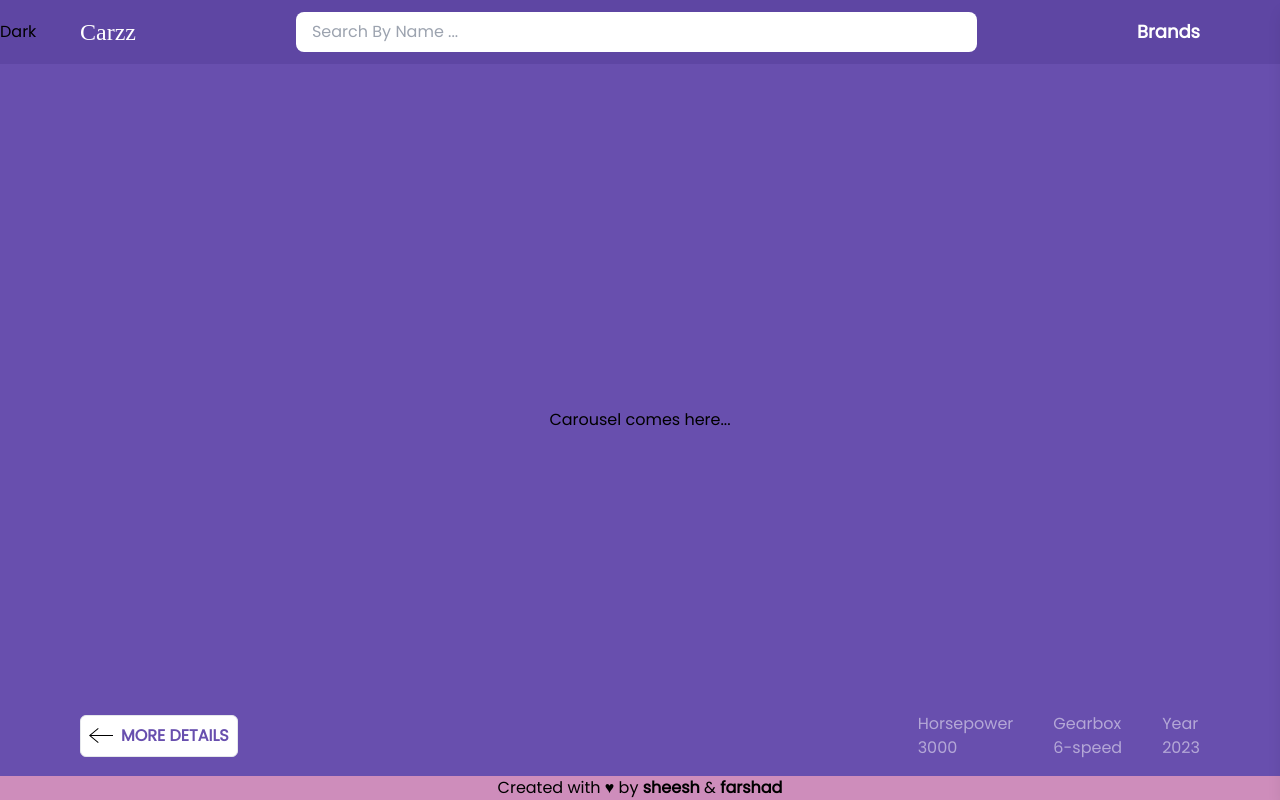
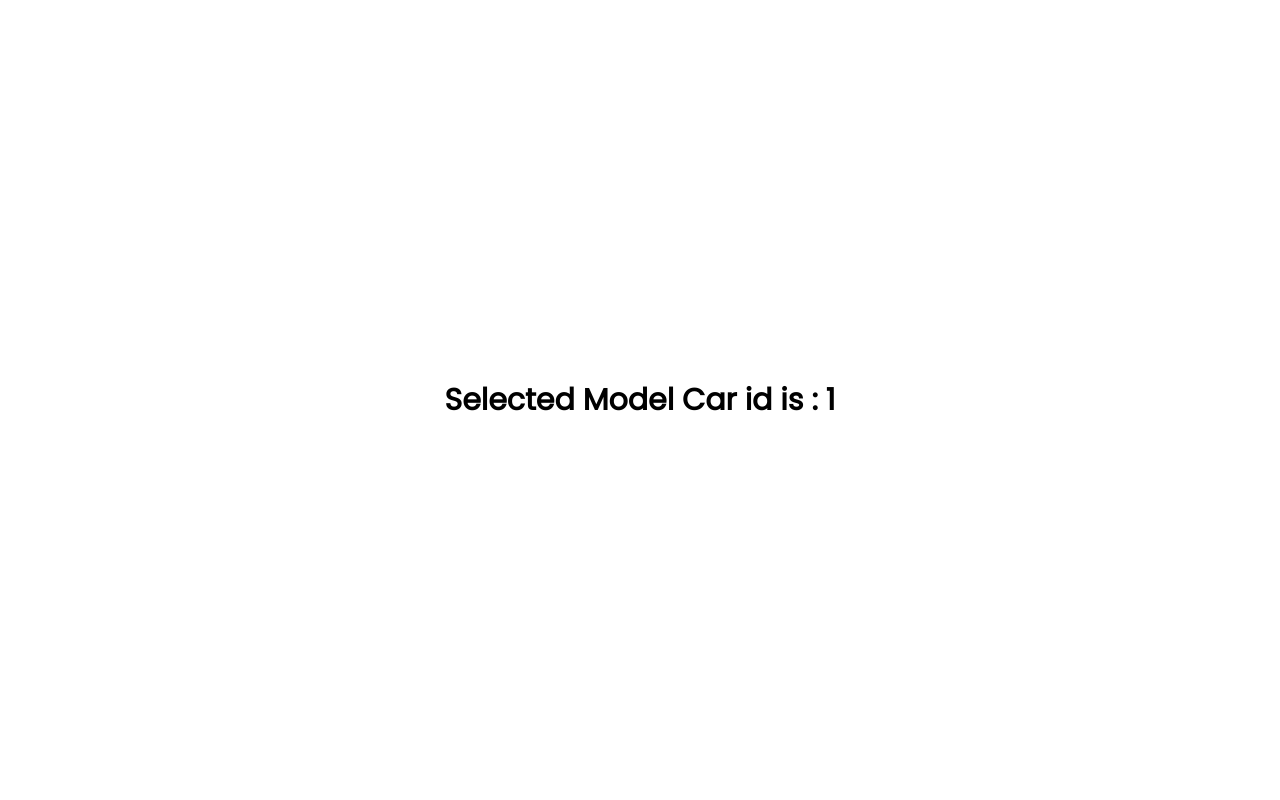
Before and after one commit to itsSheesh/Carzz, a React (Create React App) app: page /1 in a window 1280 px wide. Built offline with nearby package versions, Linux system fonts and the light colour scheme; a web font is replaced by a local one.

Commit message:
adding route and useParams

```diff
--- a/src/App.tsx
+++ b/src/App.tsx
@@ -1,17 +1,27 @@
-// ========== components ========== \\
+// ========== packages ========== \\
+import { BrowserRouter, Routes, Route } from "react-router-dom";
+
+// ========== components & contexes ========== \\
+import HomePage from "./page/Main";
 import AppContext from "./context/AppContext";
-import HomePage from "./page/Main";
 import ModelContextProvider from "./context/ModelContext";
 import DarkModeContextProvider from "./context/DarkModeContext";
+import CarDetails from "./page/Details";
+
 const App: React.FC = (): JSX.Element => {
   return (
+    <BrowserRouter>
       <DarkModeContextProvider>
         <AppContext>
           <ModelContextProvider>
-          <HomePage />
+            <Routes>
+              <Route path="/" element={<HomePage />} />
+              <Route path="/:carId" element={<CarDetails/>}/>
+            </Routes>
           </ModelContextProvider>
         </AppContext>
       </DarkModeContextProvider>
+    </BrowserRouter>
   );
 };
 
--- a/src/components/ModelsNav/index.tsx
+++ b/src/components/ModelsNav/index.tsx
@@ -1,5 +1,6 @@
 // ========== packages ========== \\
 import { useState, useContext } from "react";
+import { Link } from "react-router-dom";
 
 // ========== components and contextes ========== \\
 import { ModelsContext } from "../../context/ModelContext";
@@ -23,6 +24,7 @@ const ModelsNav: React.FC = (): JSX.Element => {
             key={model.id}
             className="flex m-3 sm:m-6 md:m-10 cursor-pointer select-none"
           >
+            <Link to={`/${model.id}`}>
               <h1
                 className={` text-lg text-white ${
                   activeStates[model.id]
@@ -33,6 +35,7 @@ const ModelsNav: React.FC = (): JSX.Element => {
               >
                 {model.name}
               </h1>
+            </Link>
           </div>
         );
       })}
--- a/src/page/Details/index.tsx
+++ b/src/page/Details/index.tsx
@@ -0,0 +1,18 @@
+// ========== packages ========== \\
+import { useEffect } from "react"
+import { useParams } from "react-router-dom"
+
+const CarDetails:React.FC = ():JSX.Element => {
+    const {carId} = useParams()
+    useEffect(() => {
+
+        // fetch data here
+
+
+    },[carId])
+  return (
+    <div className="font-bold flex justify-center items-center h-screen text-3xl">Selected Model Car id is : {carId}</div>
+  )
+}
+
+export default CarDetails
```
Lines whose indentation alone changed are shown as unchanged.
